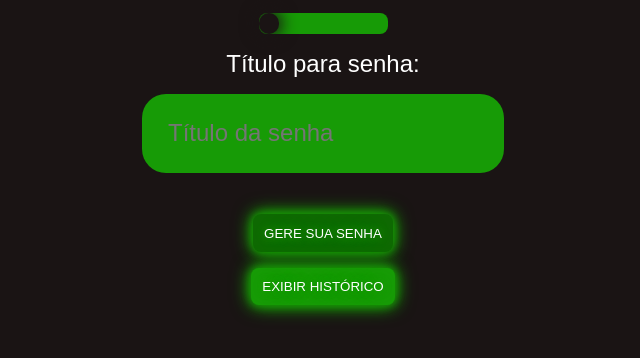
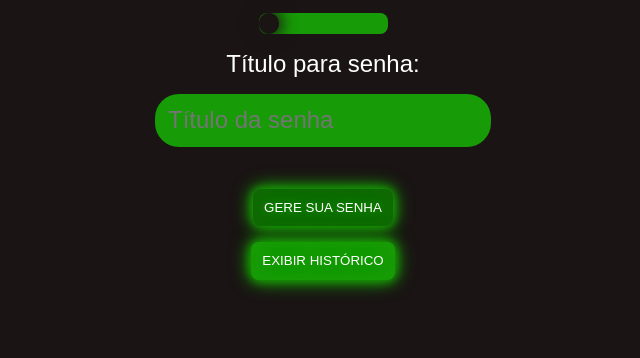
Before and after one commit to Anathyon/Gerador-de-senha, a plain HTML site: page index.html in a window 1280 px wide. Shown: the part 322-680 px from the top of the page, without its empty margins (317-957 px from the left). Drawn offline with Linux system fonts and the light colour scheme; a web font is replaced by a local one.

Commit message:
Ajuste input

```diff
--- a/CSS/index.css
+++ b/CSS/index.css
@@ -117,7 +117,7 @@ li {
     border-radius: 1.5rem;
     border: none;
     font-size: 1.5rem;
-    padding: 2%;
+    padding: 1%;
     background-color: #179b06;
     color: #FFF;
     margin-bottom: 2%;
```
